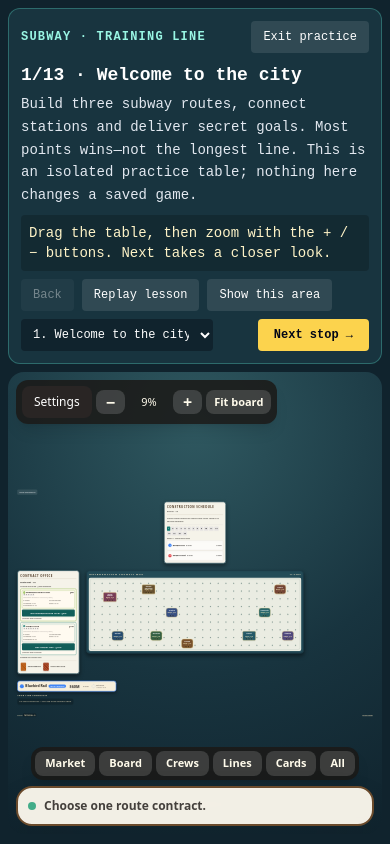
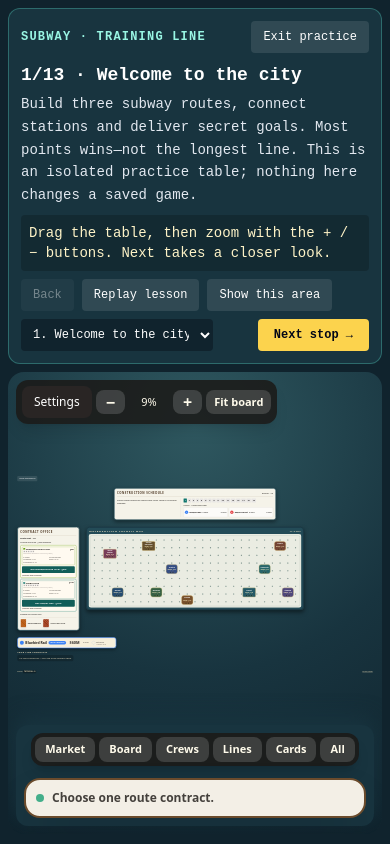
Before and after one commit to 50thycal/party-games, a Next.js app: page /subway/tutorial in a window 390 px wide. Built offline with nearby package versions, Linux system fonts and the light colour scheme.

Commit message:
Add sketch Undo and breathing room to Subway tabletop

```diff
--- a/src/games/subway/CrewBoard.tsx
+++ b/src/games/subway/CrewBoard.tsx
@@ -17,8 +17,8 @@ export function CrewBoard({game,viewerId,busy,veiled,act}:{game:SubwayState;view
   const available=p?buildableLines(game,viewerId):[];
   const indexes=selected.filter(i=>available.includes(i));
   const cost=p?activationCost(p,indexes.length):0;
-  return <Printed style={{width:660, maxWidth:"100%"}} zone="schedule" title="Construction schedule" subtitle={`Round ${game.currentPeriod} / ${SUBWAY_CONFIG.timelinePeriods}`}>
-    <div className="flex flex-col">
+  return <Printed style={{width:1720, maxWidth:"100%"}} zone="schedule" title="Construction schedule" subtitle={`Round ${game.currentPeriod} / ${SUBWAY_CONFIG.timelinePeriods}`}>
+    <div className="grid grid-cols-[640px_1fr] items-start gap-8">
     <div data-turn-controls={game.phase === "CONSTRUCTION" ? "true" : undefined}>
     {game.phase!=="CONSTRUCTION"?<p className="mt-3 text-xl">Choose routes afresh each construction round. There is no advance timetable.</p>:<>
       <p className="mt-3 text-2xl font-bold">{game.players[actor]?.name}: {priority?"Priority Dispatch opportunity":hiring?"choose your crews":"construction turn"}</p>
@@ -27,7 +27,7 @@ export function CrewBoard({game,viewerId,busy,veiled,act}:{game:SubwayState;view
         {!!p.crewDiscount&&!p.crewsHired&&<p className="mt-2 text-xl font-bold text-teal-800">This round: ${p.crewDiscount}M off your crew bill. Expires unused.</p>}
         {priority===viewerId&&<div className="mt-4 grid grid-cols-2 gap-4"><TableButton disabled={busy} onClick={()=>act("PLAY_CONSTRUCTION_CARD",{cardId:"expedite",period:game.currentPeriod})}>Play Priority Dispatch</TableButton><TableButton disabled={busy} onClick={()=>act("PASS_PRIORITY",{period:game.currentPeriod})}>Keep card · pass priority</TableButton></div>}
         {hiring&&<div className="mt-4 space-y-4">
-          <div className="flex flex-wrap gap-3">{p.lines.map((line,i)=><button key={i} disabled={busy||!available.includes(i)} aria-pressed={indexes.includes(i)} onClick={()=>setSelected(indexes.includes(i)?indexes.filter(n=>n!==i):[...indexes,i])} className={`rounded-xl border-4 px-5 py-4 text-xl font-bold disabled:opacity-40 ${indexes.includes(i)?"border-teal-700 bg-teal-100":"border-stone-300 bg-white"}`}>{contractOf(line)?.name}</button>)}</div>
+          <div className="grid grid-cols-3 gap-3">{p.lines.map((line,i)=><button key={i} disabled={busy||!available.includes(i)} aria-pressed={indexes.includes(i)} onClick={()=>setSelected(indexes.includes(i)?indexes.filter(n=>n!==i):[...indexes,i])} className={`rounded-xl border-4 px-3 py-4 text-xl font-bold disabled:opacity-40 ${indexes.includes(i)?"border-teal-700 bg-teal-100":"border-stone-300 bg-white"}`}>{contractOf(line)?.name}</button>)}</div>
           <p className="text-xl">Hire {indexes.length} crew(s): <b>${cost}M</b> · Cash afterward: <b>${p.money-cost}M</b>{p.money-cost<0&&<strong className="ml-4 text-red-700">Final debt penalty at this balance: {(p.money-cost)*4} VP</strong>}</p>
           <TableButton disabled={busy} onClick={()=>act("HIRE_CREWS",{lineIndexes:indexes,period:game.currentPeriod})}>{indexes.length?`Pay $${cost}M & build` : "No crews · end turn"}</TableButton>
         </div>}
@@ -41,10 +41,10 @@ export function CrewBoard({game,viewerId,busy,veiled,act}:{game:SubwayState;view
       </>}
     </>}
     </div>
-    <div className="mt-6 border-t-2 border-stone-300 pt-4">
+    <div className="border-l-2 border-stone-300 pl-8">
     <div className="flex flex-wrap gap-2" aria-label="Construction rounds">{Array.from({length:16},(_,i)=><button key={i} aria-label={`View round ${i+1}`} aria-pressed={historyRound===i+1} onClick={()=>setHistoryRound(i+1)} className={`rounded px-3 py-2 text-xl font-bold ${historyRound===i+1?"bg-teal-700 text-white":"bg-stone-200"}`}>{i+1}</button>)}</div>
     <p className="mt-3 text-lg">Round {historyRound} · {historyRound>game.currentPeriod?"Projected order (Priority Dispatch can change it)":"Construction order"}</p>
-    <div className="mt-3 grid gap-2">{history.order.map((id,rank)=>{
+    <div className="mt-3 grid grid-cols-2 items-start gap-3">{history.order.map((id,rank)=>{
       const company=game.players[id];
       const builds=history.builds.filter(b=>b.actorId===id);
       return <div key={id} className="rounded-lg border-2 border-stone-300 bg-white/70 p-3">
--- a/src/games/subway/GameView.tsx
+++ b/src/games/subway/GameView.tsx
@@ -1129,6 +1129,10 @@ export function SubwayGameView({ state, room, playerId, isHost, dispatchAction,
           </div>
           {!manualPlanner && activeLine && <RouteBuildGuide line={activeLine} compact />}
           <div className="flex flex-wrap gap-1.5">
+            <StripButton disabled={busy || sketch.length <= minSketch} onClick={() => {
+              resetSketch(sketch.slice(0, -1));
+              setNotice(null);
+            }}>Undo step</StripButton>
             <StripButton tone="plan" disabled={sketch.length <= minSketch} onClick={saveSketch}>Save ghost</StripButton>
             {!manualPlanner && <StripButton aria-label="Confirm real peg" tone="go" disabled={busy || !preview} onClick={confirmPlacement} data-confirm-placement>Confirm peg</StripButton>}
             {manualPlanner && <StripButton tone="dark" onClick={() => {
@@ -1302,8 +1306,9 @@ export function SubwayGameView({ state, room, playerId, isHost, dispatchAction,
 
       <div
         ref={hudBottomRef}
-        className="flex flex-col items-center gap-1.5"
-        style={{ paddingBottom: "env(safe-area-inset-bottom)" }}
+        data-bottom-controls
+        className="flex flex-col items-center gap-3 rounded-xl bg-[#18343f] p-2 shadow-[0_-8px_20px_#18343f]"
+        style={{ paddingBottom: "max(8px, env(safe-area-inset-bottom))" }}
       >
         {/* Quick-focus lives one thumb away from the action buttons. */}
         <div className="pointer-events-auto flex flex-wrap justify-center gap-1 rounded-xl bg-stone-900/85 p-1 text-amber-50 shadow-lg">
--- a/src/games/subway/canvas.tsx
+++ b/src/games/subway/canvas.tsx
@@ -135,15 +135,15 @@ export function TabletopCanvas({
       const scale = Math.min(MAX_SCALE, Math.max(minScale(), cam.scale));
       const cw = worldWidth * scale;
       const ch = worldHeight.current * scale;
-      // Content narrower than the screen is centred rather than free-floating;
-      // otherwise the table may overshoot by a little, never by a screenful.
-      const slackX = w * 0.12;
-      const slackY = h * 0.12;
-      const x = cw <= w ? (w - cw) / 2 : Math.min(slackX, Math.max(w - cw - slackX, cam.x));
-      const y = ch <= h ? (h - ch) / 2 : Math.min(slackY, Math.max(h - ch - slackY, cam.y));
+      // Screen-space buffer lets edge pieces reach the usable centre even at
+      // low zoom, including the cards behind the bottom controls.
+      const slackX = w * 0.6;
+      const slackY = Math.max(h * 0.6, (h + hudBottom - hudTop) / 2);
+      const x = Math.min(Math.max(slackX, (w - cw) / 2), Math.max(Math.min(w - cw - slackX, (w - cw) / 2), cam.x));
+      const y = Math.min(Math.max(slackY, (h - ch) / 2), Math.max(Math.min(h - ch - slackY, (h - ch) / 2), cam.y));
       return { scale, x, y };
     },
-    [minScale, worldWidth]
+    [minScale, worldWidth, hudBottom, hudTop]
   );
 
   const apply = useCallback(
```
Also changed, not shown: 4 other files (tests, documents, lock files or other folders).
